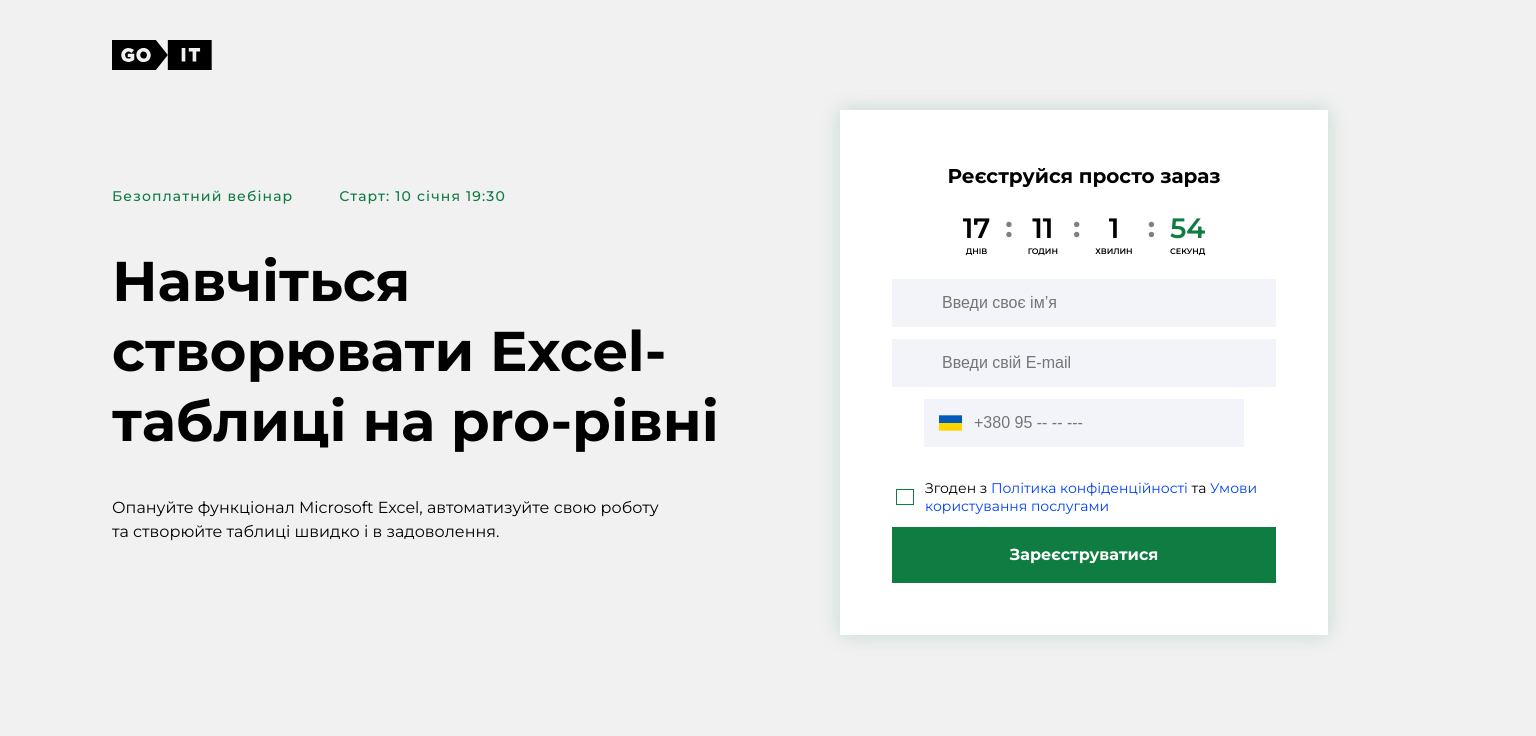
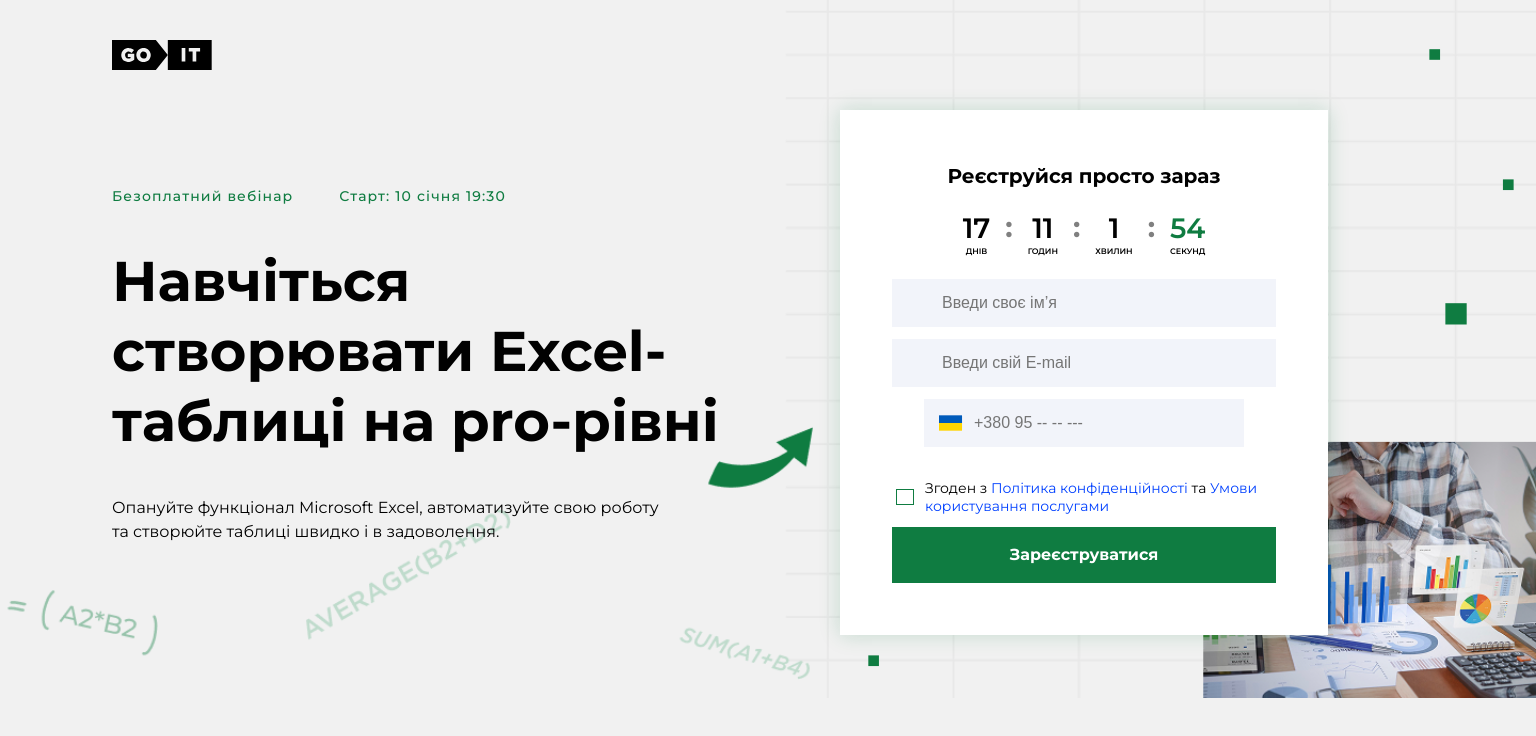
Before and after one commit to Kholodaet/goit, a plain HTML site: page index.html in a window 1536 px wide. Drawn offline with Linux system fonts and the light colour scheme.

Commit message:
Update styles.css

```diff
--- a/css/styles.css
+++ b/css/styles.css
@@ -35,7 +35,7 @@ button {
 
 body {
   font-family: "Montserrat";
-  background-image: url(./images/mobile-1x.png);
+  background-image: url(../images/mobile-1x.png);
   background-size: cover;
   background-repeat: no-repeat;
   background-position: center;
@@ -557,7 +557,7 @@ h2 {
     display: none;
   }
   body {
-    background-image: url(./images/tablet-1x.png);
+    background-image: url(../images/tablet-1x.png);
     background-size: cover;
     background-repeat: no-repeat;
     background-position: center;
@@ -643,7 +643,7 @@ h2 {
 
 @media (min-width: 1440px) {
   body {
-    background-image: url(./images/desktop-1x.png);
+    background-image: url(../images/desktop-1x.png);
     background-size: cover;
     background-repeat: no-repeat;
     background-position: center;
```
